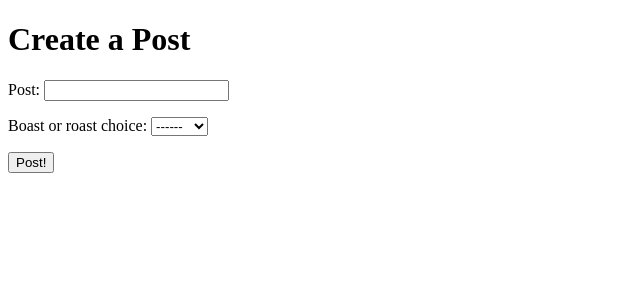
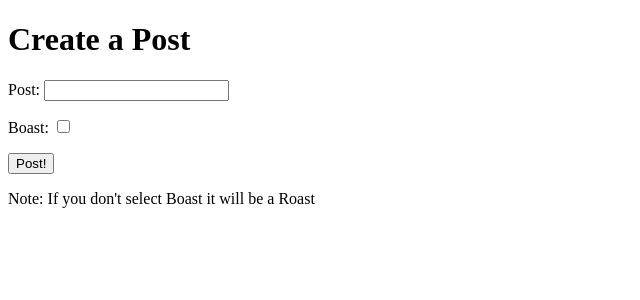
Before and after one commit to knegley/ghostpost, a Django app: page /add-post/ in a window 1280 px wide. Shown: the part 26-326 px from the top of the page, without its empty margins (0-640 px from the left). Run offline with Django 3.2, Linux system fonts and the light colour scheme.

Commit message:
made boolean field to follow rubric vs. having a choice field, had to update templates

```diff
--- a/ghost_post_app/forms.py
+++ b/ghost_post_app/forms.py
@@ -2,9 +2,10 @@ from django import forms
 
 
 class AddPost(forms.Form):
-    BOAST = "B"
-    ROAST = "R"
+    # BOAST = "B"
+    # ROAST = "R"
     post = forms.CharField(max_length=180, required=True,
                            strip=True, label="Post")
-    choices = [("", "------"), (BOAST, "Boast"), (ROAST, "Roast")]
-    boast_or_roast_choice = forms.ChoiceField(choices=choices)
+    # choices = [("", "------"), (BOAST, "Boast"), (ROAST, "Roast")]
+    # boast_or_roast_choice = forms.ChoiceField(choices=choices)
+    boast = forms.BooleanField(required=False)
--- a/ghost_post_app/models.py
+++ b/ghost_post_app/models.py
@@ -12,7 +12,8 @@ class Post(models.Model):
     up_vote = models.IntegerField(default=0)
     down_vote = models.IntegerField(default=0)
     # vote_total = models.IntegerField(default=0)
-    boast_or_roast_choice = models.CharField(choices=choices, max_length=1)
+    # boast_or_roast_choice = models.CharField(choices=choices, max_length=1)
+    is_boast = models.BooleanField()
 
     def __str__(self):
 
--- a/ghost_post_app/views.py
+++ b/ghost_post_app/views.py
@@ -10,9 +10,10 @@ def add_post_view(request):
         form = AddPost(request.POST)
         if form.is_valid():
             data = form.cleaned_data
-            print(data)
+            # print(data)
+            # breakpoint()
             Post.objects.create(post=data.get(
-                "post"), boast_or_roast_choice=data.get("boast_or_roast_choice"))
+                "post"), is_boast=data.get("boast"))
 
             return HttpResponseRedirect(redirect_to=reverse("home"))
 
@@ -20,22 +21,27 @@ def add_post_view(request):
 
 
 def home_view(request):
-    posts = Post.objects.all()[::-1]
+    posts = Post.objects.order_by("-date")
     return render(request, "home.html", {"posts": posts})
 
 
 def boast_view(request):
-    boasts = [post for post in Post.objects.all(
-    ) if post.boast_or_roast_choice == "B"][::-1]
+    # boasts = [post for post in Post.objects.all(
+    # ) if post.boast_or_roast_choice == "B"][::-1]
     # boasts = Post.objects.filter(boast_or_roast_choice="B")
-    return render(request, "boast_posts.html", {"boasts": boasts})
+    posts = Post.objects.filter(
+        is_boast=True).order_by("-date")
+    return render(request, "boast_posts.html", {"boasts": posts})
 
 
 def roast_view(request):
-    roasts = [post for post in Post.objects.all(
-    ) if post.boast_or_roast_choice == "R"][::-1]
+    # roasts = [post for post in Post.objects.all(
+    # ) if post.boast_or_roast_choice == "R"][::-1]
+    posts = Post.objects.filter(
+        is_boast=False).order_by("-date")
+
     # roasts = Post.objects.filter(boast_or_roast_choice="R")
-    return render(request, "roast_posts.html", {"roasts": roasts})
+    return render(request, "roast_posts.html", {"roasts": posts})
 
 
 def sorted_view(request):
--- a/templates/add_post_form.html
+++ b/templates/add_post_form.html
@@ -11,3 +11,6 @@
   {% csrf_token %} {{form.as_p}}
   <input type="submit" value="Post!" />
 </form>
+<footer>
+  <p>Note: If you don't select Boast it will be a Roast</p>
+</footer>
--- a/templates/boast_posts.html
+++ b/templates/boast_posts.html
@@ -8,5 +8,10 @@
 <h1>Boast Posts</h1>
 {% for boast in boasts %}
 <p>{{boast}}</p>
+<p><strong>{{boast.vote_total}}</strong></p>
+<p>Post Date: {{boast.date}}</pp>
+  {% if boast.is_boast %}
+  <p>Boast</p>
+  {% endif %}
 <hr />
 {% endfor %}
--- a/templates/roast_posts.html
+++ b/templates/roast_posts.html
@@ -8,5 +8,10 @@
 <h1>Roast Posts</h1>
 {% for roast in roasts %}
 <p>{{roast}}</p>
+<p><strong>{{roast.vote_total}}</strong></p>
+<p>Post Date: {{roast.date}}</pp>
+  {% if not roast.is_boast %}
+  <p>Roast</p>
+{% endif %}
 <hr />
 {% endfor %}
--- a/templates/sorted.html
+++ b/templates/sorted.html
@@ -11,4 +11,5 @@
 <p><strong>{{post.vote_total}}</strong></p>
 <p>Post Date: {{post.date}}</pp>
 <hr>
+
 {% endfor %}
```
Also changed, not shown: templates/home.html (+4 -3 lines), db.sqlite3, ghost_post_app/migrations/0001_initial.py.
